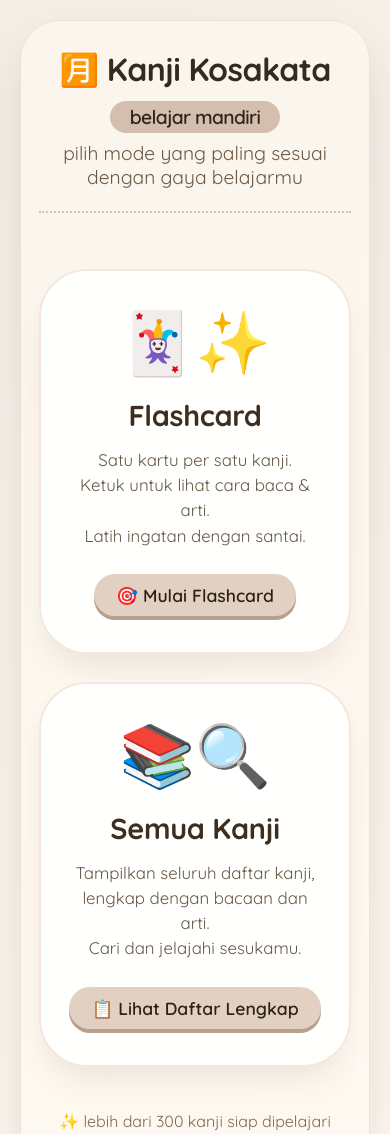
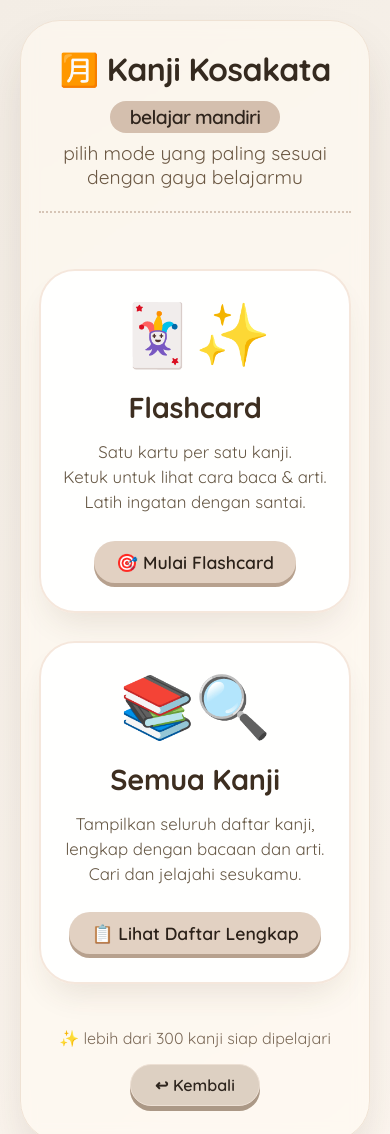
Before and after one commit to fauzired569/belajar-JFT, a plain HTML site: page kanji utama.html in a window 390 px wide. Shown: the top 1134 px of the page. Drawn offline with Linux system fonts and the light colour scheme.

Commit message:
Update kanji utama.html

```diff
--- a/kanji utama.html
+++ b/kanji utama.html
@@ -160,6 +160,7 @@
             box-shadow: 0 5px 0 #ab9886;
             transition: 0.1s;
             border: 1px solid #ede0d4;
+            cursor: pointer;
         }
 
         .home-link:active {
@@ -167,11 +168,21 @@
             box-shadow: 0 1px 0 #ab9886;
         }
 
-    /* Responsif */
         @media (max-width: 600px) {
-      .choice-container { padding: 28px 18px 34px; border-radius: 40px; }
-      .mode-title { font-size: 1.8rem; }
-      .mode-icon { font-size: 3.8rem; }
+            .choice-container {
+                padding: 28px 18px 34px;
+                border-radius: 40px;
+            }
+            .mode-title {
+                font-size: 1.8rem;
+            }
+            .mode-icon {
+                font-size: 3.8rem;
+            }
+            .mode-card {
+                padding: 24px 18px 28px;
+                border-radius: 36px;
+            }
         }
     </style>
 </head>
@@ -184,8 +195,7 @@
         <div class="subhead">pilih mode yang paling sesuai dengan gaya belajarmu</div>
 
         <div class="mode-cards">
-    <!-- Flashcard Kanji -->
-    <a href="Kanji flashcard.html" class="mode-card">
+            <a href="Kanji%20flashcard.html" class="mode-card">
                 <div class="mode-icon">🃏✨</div>
                 <div class="mode-title">Flashcard</div>
                 <div class="mode-desc">
@@ -196,8 +206,7 @@
                 <span class="mode-badge">🎯 Mulai Flashcard</span>
             </a>
 
-    <!-- Daftar Lengkap Kanji -->
-    <a href="kanji semua.html" class="mode-card">
+            <a href="kanji%20semua.html" class="mode-card">
                 <div class="mode-icon">📚🔍</div>
                 <div class="mode-title">Semua Kanji</div>
                 <div class="mode-desc">
@@ -214,7 +223,5 @@
             <a href="#" class="home-link" onclick="history.back(); return false;">↩ Kembali</a>
         </div>
     </div>
-
-<!-- opsional: bisa ditambahkan script kecil jika perlu, namun tidak wajib -->
 </body>
 </html>
```
Lines whose indentation alone changed are shown as unchanged.
